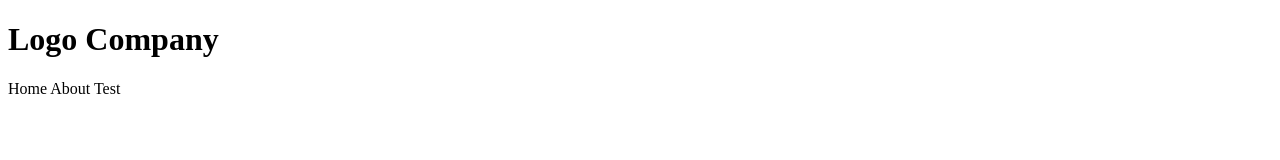
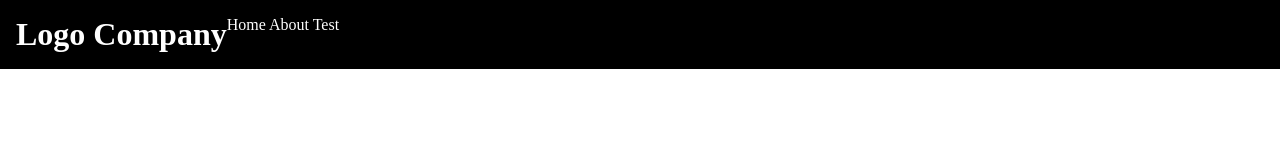
Before and after one commit to dabo2100/task_1, a plain HTML site: page index.html in a window 1280 px wide. Drawn offline with Linux system fonts and the light colour scheme.

Commit message:
Update 2

```diff
--- a/index.css
+++ b/index.css
@@ -0,0 +1,12 @@
+* {
+  margin: 0;
+  padding: 0;
+  box-sizing: border-box;
+}
+
+header {
+  display: flex;
+  background-color: black;
+  color: white;
+  padding: 1rem;
+}
--- a/index.html
+++ b/index.html
@@ -4,6 +4,7 @@
     <meta charset="UTF-8" />
     <meta name="viewport" content="width=device-width, initial-scale=1.0" />
     <title>Document</title>
+    <link rel="stylesheet" href="./index.css" />
   </head>
   <body>
     <header>
```
